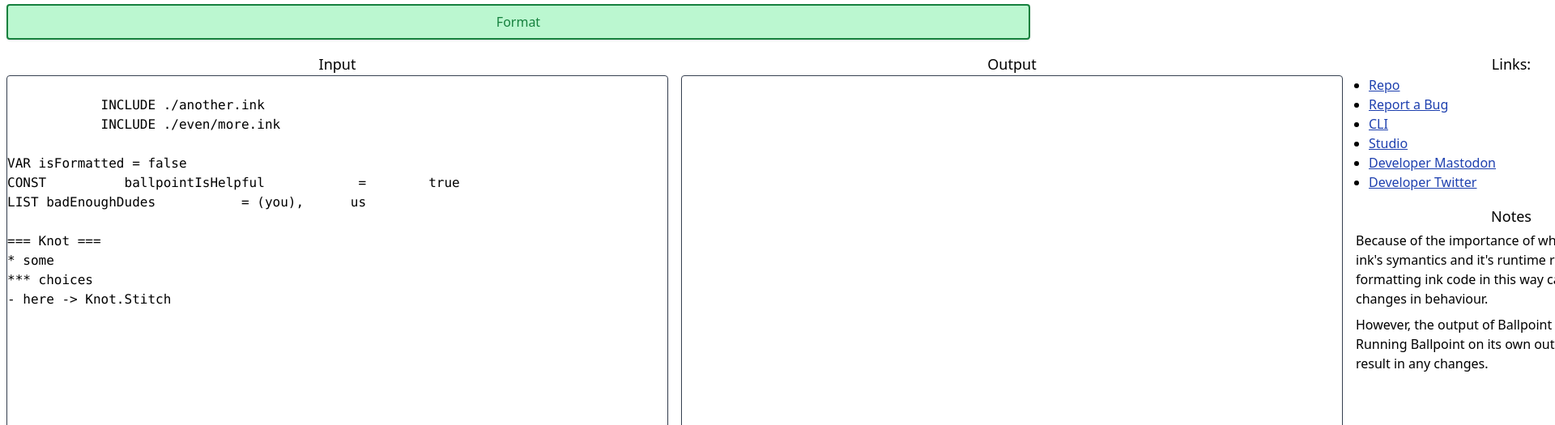
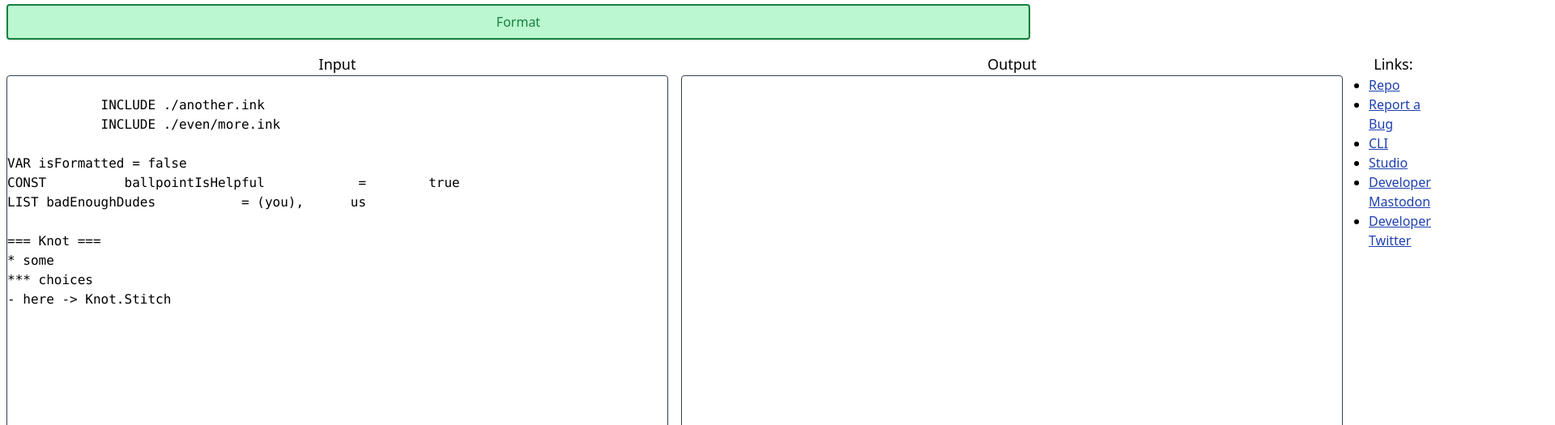
Before and after one commit to little-bonsai/ballpoint, a website: page public/index.html in a window 1280 px wide. Shown: the part 91-616 px from the top of the page at 81% size, 1920 px wide, since content can reach past the window. Drawn offline with nearby package versions, Linux system fonts and the light colour scheme.

Commit message:
feat: remove webapp notes, as we now check for semantic drift in our tests

```diff
--- a/public/index.html
+++ b/public/index.html
@@ -87,17 +87,6 @@ hello {DEBUG:developer|public}!
                <li class="ml-4"> <a class="text-blue-800 underline" href="https://bonsai.li/toot" >Developer Mastodon</a > </li>
                <li class="ml-4"> <a class="text-blue-800 underline" href="https://twitter.com/GilbraithVO" >Developer Twitter</a > </li>
             </ul>
-
-            <h2 class="pt-4 text-lg text-center">Notes</h2>
-
-			<div class="w-96">
-				<p class="py-1">
-			Because of the importance of whitespace in both ink's symantics and it's runtime representation; re-formatting ink code in this way can result in slight changes in behaviour.
-				</p>
-				<p class="py-1">
-				However, the output of Ballpoint should be stable: Running Ballpoint on its own output shouldn't result in any changes.
-				</p>
-			</div>
          </div>
       </div>
 
```
